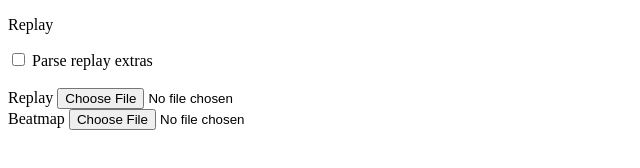
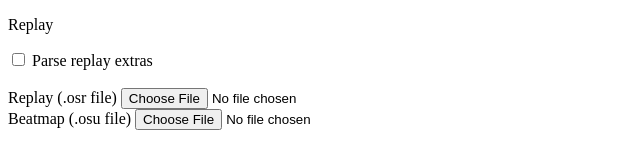
Before and after one commit to Corsace/corsace-parser, a website built with webpack: page www/index.html in a window 1280 px wide. Shown: the whole page, without its empty margins (0-640 px from the left). Built offline with nearby package versions, Linux system fonts and the light colour scheme; what replay-parser would draw is missing.

Commit message:
specify file type to clear possible osz confusion or w/e

```diff
--- a/www/index.html
+++ b/www/index.html
@@ -11,10 +11,10 @@
     <label for="extras">Parse replay extras</label>
     <br>
     <br>
-    <label for="replay">Replay</label>
+    <label for="replay">Replay (.osr file)</label>
     <input type="file" name="replay" id="replay">
     <br>
-    <label for="beatmap">Beatmap</label>
+    <label for="beatmap">Beatmap (.osu file)</label>
     <input type="file" name="beatmap" id="beatmap">
     <noscript>This page contains webassembly and javascript content, please enable javascript in your browser.</noscript>
 
```
